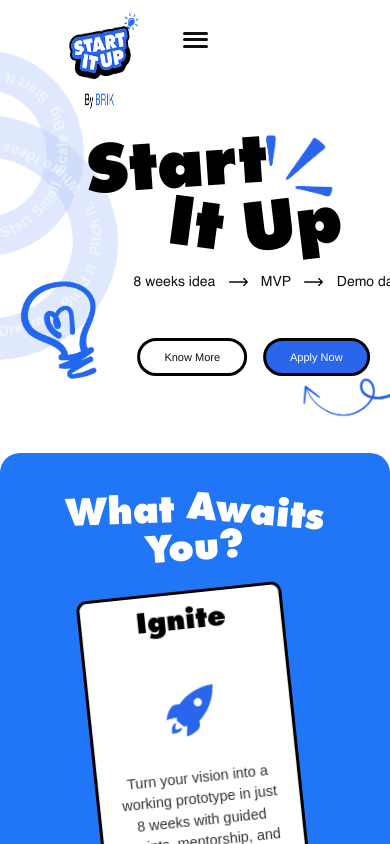
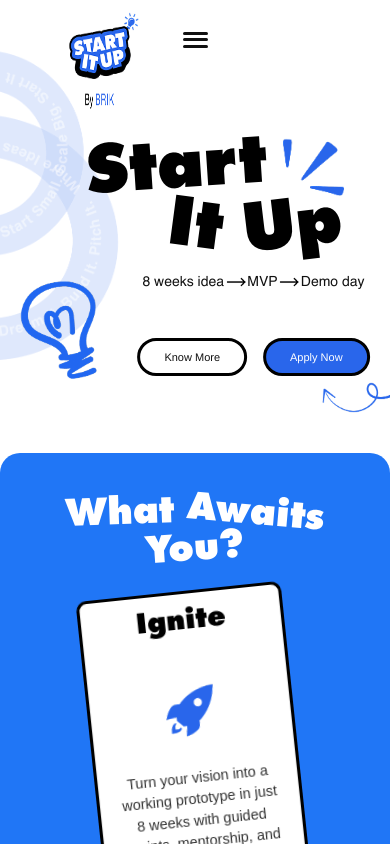
Before and after one commit to aswin-2005/BRIK-StartItUp, a React (Create React App) app in the folder client/: page / in a window 390 px wide. Shown: the top 844 px of the page. Built offline with nearby package versions, Linux system fonts and the light colour scheme; a web font is replaced by a local one.

Commit message:
feat: edit layout in mobile view

```diff
--- a/client/src/Hero.css
+++ b/client/src/Hero.css
@@ -1,3 +1,4 @@
+/* -------------------- Fonts -------------------- */
 @font-face {
   font-family: "FuturaExtraBold";
   src: url("./assets/fonts/Futura Extra Bold.otf") format("opentype");
@@ -5,21 +6,18 @@
   font-style: normal;
 }
 
+/* -------------------- Global -------------------- */
 body {
   overflow-x: hidden;
 }
 
+/* -------------------- Hero Section -------------------- */
 .hero {
   background-color: white;
   width: 100%;
   min-height: calc(100vh - 90px); /* full screen minus nav */
   display: flex;
   align-items: center;
-
-  @media (max-width: 480px) {
-    min-height: auto;
-    padding-bottom: 2rem;
-  }
 }
 
 .hero-container {
@@ -31,19 +29,11 @@ body {
   padding: 0;
 }
 
-/* Left side: image */
+/* -------------------- Left Side -------------------- */
 .hero-left {
   display: flex;
   justify-content: flex-start;
   align-items: center;
-
-  @media (max-width: 480px) {
-    position: relative; /* allows top to work */
-    top: -10%; /* move up 5% from normal position; adjust as needed */
-    align-items: flex-start;
-    /*transform: scale(0.95);
-    transform-origin: left top;*/
-  }
 }
 
 .hero-img {
@@ -52,196 +42,217 @@ body {
   object-fit: contain;
 }
 
+/* -------------------- Center Text -------------------- */
 .hero-center {
   position: absolute;
-  top: 65%; /* move higher */
-  left: 50%;
+  top: 50vh;
+  left: 40vw;
   transform: translate(-50%, -50%);
   display: flex;
   flex-direction: column;
-  top: 50vh;
-  left: 40vw;
 }
 
 .hero-subpart {
   display: flex;
 }
+
+/* -------------------- Timeline -------------------- */
 .hero-timeline {
   display: flex;
   align-items: center;
-  justify-content: center; /* start from center */
-  margin-top: 120px; /* space below Start/It/Up */
-  gap: 1.5rem; /* space between items */
+  justify-content: center;
+  margin-top: 120px;
+  gap: 1.5rem;
   font-family: Helvetica, Arial, sans-serif;
   font-weight: 400;
   font-size: 32px;
   color: #111;
-
-  @media (max-width: 768px) {
-    font-size: 20px;
-    gap: 1rem;
-    transform: translateX(-10%);
-  }
-
-  @media (max-width: 480px) {
-    position: absolute; /* remove extra spacing below title */
-    font-size: 14px;
-    gap: 0.8rem;
-    justify-content: flex-start; /* start a bit right of center */
-    transform: translateX(50%);
-    top: 18%;
-  }
 }
 
 .timeline-arrow {
-  width: 40px; /* adjust size */
+  width: 40px;
   height: auto;
-
-  @media (max-width: 480px) {
-    width: 20px;
-  }
 }
 
+/* -------------------- Actions -------------------- */
 .hero-actions {
   position: absolute;
   right: 9%;
   bottom: 15%;
   display: flex;
-  flex-direction: row; /* makes sure they stay side by side */
+  flex-direction: row;
   gap: 3rem;
-
-  @media (max-width: 768px) {
-    bottom: auto; /* reset bottom */
-    top: 76%; /* move higher (adjust as needed) */
-    right: 28%; /* center horizontally */
-    transform: translateX(50%); /* push it back into view */
-    gap: 1rem;
-  }
-
-  @media (max-width: 480px) {
-    bottom: auto; /* reset bottom */
-    top: 40%; /* move higher (adjust as needed) */
-    right: 35%; /* center horizontally */
-    transform: translateX(50%); /* push it back into view */
-    gap: 1rem; /* tighter gap for mobile */
-  }
 }
 
-/* Know More button */
-.know-btn {
-  font-family: Helvetica, Arial, sans-serif;
-  font-size: 18px;
-  font-weight: 500;
-  color: #111; /* black text */
-  background-color: #fff; /* white bg */
-  border: 3px solid #000; /* thick black border */
-  padding: 0.6rem 1.8rem; /* same sizing */
-  border-radius: 999px; /* oval/pill shape */
-  cursor: pointer;
-  transition: background 0.2s ease-in-out, transform 0.2s ease-in-out;
-
-  @media (max-width: 480px) {
-    font-size: 11px;
-    padding: 0.5rem 1.5rem;
-  }
-}
-
+.know-btn,
 .apply-butn {
   font-family: Helvetica, Arial, sans-serif;
   font-size: 18px;
   font-weight: 500;
-  color: #fff; /* black text */
-  background-color: #2966eb; /* white bg */
-  border: 3px solid #000; /* thick black border */
-  padding: 0.6rem 1.8rem; /* same sizing */
-  border-radius: 999px; /* oval/pill shape */
+  border: 3px solid #000;
+  padding: 0.6rem 1.8rem;
+  border-radius: 999px;
   cursor: pointer;
   transition: background 0.2s ease-in-out, transform 0.2s ease-in-out;
+}
 
-  @media (max-width: 480px) {
-    font-size: 11px;
-    padding: 0.5rem 1.5rem;
-  }
+.know-btn {
+  color: #111;
+  background-color: #fff;
 }
 
 .know-btn:hover {
-  background-color: #f4f4f4; /* subtle grey hover */
+  background-color: #f4f4f4;
   transform: scale(1.05);
 }
 
+.apply-butn {
+  color: #fff;
+  background-color: #2966eb;
+}
+
+.apply-butn:hover {
+  background-color: #1558b0;
+  transform: scale(1.05);
+}
+
+/* -------------------- Right Image -------------------- */
 .hero-image-right {
   position: absolute;
-  right: 0; /* stick to right edge */
+  right: 0;
   top: 82%;
-  margin: 0; /* remove any leftover margin */
-
-  @media (max-width: 768px) {
-    transform: scale(0.65);
-    transform-origin: right;
-    top: 78%;
-    right: 0%;
-    margin: 0; /* keep aligned to right */
-  }
-
-  @media (max-width: 480px) {
-    transform: scale(0.45);
-    transform-origin: right;
-    top: 38%;
-    right: 0%;
-    margin: 0; /* keep aligned to right */
-  }
+  margin: 0;
 }
 
 .hero-image-right img {
   max-width: 50rem;
   height: auto;
   display: block;
-  transform: none; /* remove the shift */
 }
 
+/* -------------------- Lines -------------------- */
 .hero-lines {
   position: absolute;
-  top: 36%; /* vertical position → move up/down */
-  left: 68%; /* horizontal position → move slightly right from center */
-  transform: translate(-50%, -50%) scale(1.2); /* keep centering balanced */
-
-  @media (max-width: 768px) {
-    left: 73%;
-    top: 37.5%;
-    transform: translate(-50%, -50%) scale(1.25);
-  }
-
-  @media (max-width: 480px) {
-    top: 22%; /* vertical position → move up/down */
-    left: 71%; /* horizontal position → move slightly right from center */
-    transform: translate(-50%, -50%) scale(0.65); /* keep centering balanced */
-  }
+  top: 36%;
+  left: 68%;
+  transform: translate(-50%, -50%) scale(1.2);
 }
 
 .promotion-img {
-  max-width: 400px; /* adjust size */
+  max-width: 400px;
   height: auto;
 }
+
+/* -------------------- GIF -------------------- */
 .hero-gif {
   position: absolute;
   left: 28%;
   bottom: -10%;
   transform: translateX(-50%) scale(1.1);
-
-  @media (max-width: 768px) {
-    left: 24%;
-    top: 32%;
-    transform: translateX(-50%) scale(0.95);
-  }
-
-  @media (max-width: 480px) {
-    left: 15%;
-    top: -13%;
-    transform: translateX(-50%) scale(0.4);
-  }
 }
 
 .hero-gif img {
   max-width: 36rem;
   height: auto;
 }
+
+/* -------------------- Tablet (≤768px) -------------------- */
+@media (max-width: 768px) {
+  .hero-timeline {
+    font-size: 20px;
+    gap: 1rem;
+    transform: translateX(-10%);
+  }
+
+  .timeline-arrow {
+    width: 30px;
+  }
+
+  .hero-actions {
+    bottom: auto;
+    top: 76%;
+    right: 28%;
+    transform: translateX(50%);
+    gap: 1rem;
+  }
+
+  .hero-image-right {
+    transform: scale(0.65);
+    transform-origin: right;
+    top: 78%;
+    right: 0%;
+  }
+
+  .hero-lines {
+    left: 73%;
+    top: 37.5%;
+    transform: translate(-50%, -50%) scale(1.25);
+  }
+
+  .hero-gif {
+    left: 24%;
+    top: 32%;
+    transform: translateX(-50%) scale(0.95);
+  }
+}
+
+/* -------------------- Mobile (≤480px) -------------------- */
+@media (max-width: 480px) {
+  .hero {
+    min-height: auto;
+    padding-bottom: 2rem;
+  }
+
+  .hero-left {
+    position: relative;
+    top: -10%;
+    align-items: flex-start;
+  }
+
+  .hero-timeline {
+    position: absolute;
+    font-size: 14px;
+    gap: 0.1rem;
+    justify-content: flex-start;
+    transform: translateX(50%);
+    top: 18%;
+    right: 35%;
+  }
+
+  .timeline-arrow {
+    width: 20px;
+  }
+
+  .hero-actions {
+    bottom: auto;
+    top: 40%;
+    right: 35%;
+    transform: translateX(50%);
+    gap: 1rem;
+  }
+
+  .know-btn,
+  .apply-butn {
+    font-size: 11px;
+    padding: 0.5rem 1.5rem;
+  }
+
+  .hero-image-right {
+    transform: scale(0.35);
+    transform-origin: right;
+    top: 38%;
+    right: 0%;
+  }
+
+  .hero-lines {
+    top: 22%;
+    left: 75%;
+    transform: translate(-50%, -50%) scale(0.6);
+  }
+
+  .hero-gif {
+    left: 15%;
+    top: -13%;
+    transform: translateX(-50%) scale(0.4);
+  }
+}
```
